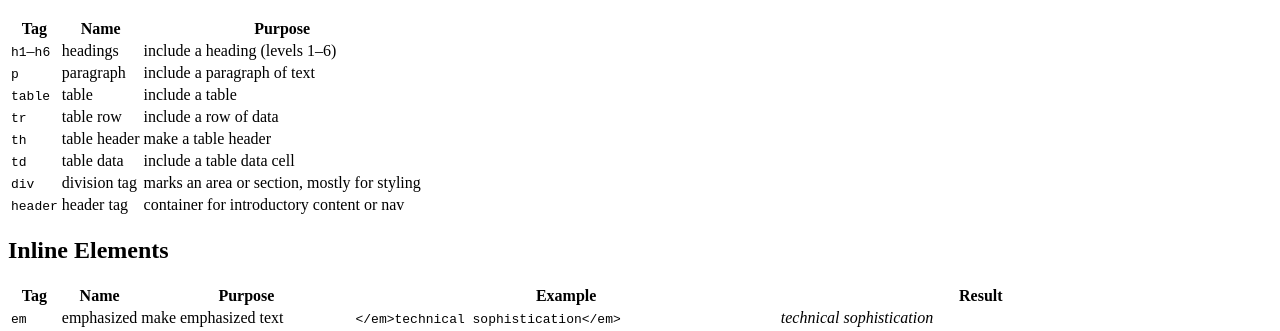
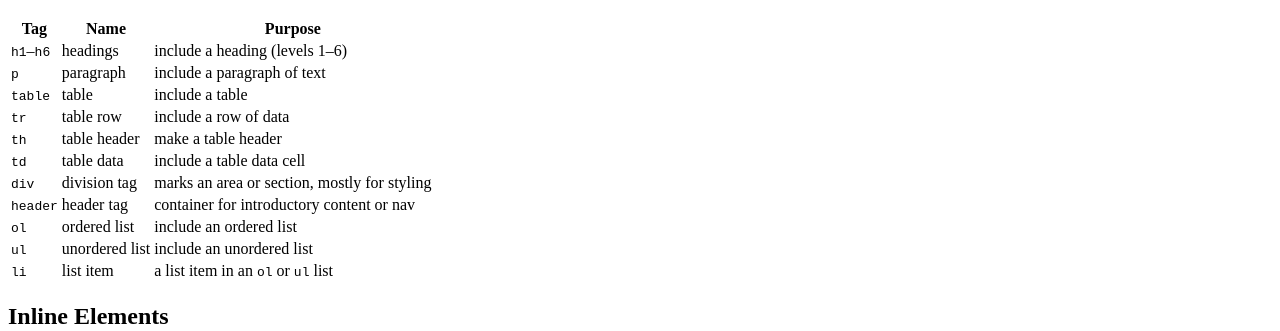
Before and after one commit to bitbybill/sample_website, a plain HTML site: page tags.html in a window 1280 px wide. Shown: the part 752-1083 px from the top of the page. Drawn offline with Linux system fonts and the light colour scheme.

Commit message:
Add tags to block list

```diff
--- a/tags.html
+++ b/tags.html
@@ -62,6 +62,22 @@
             <td>header tag</td>
             <td>container for introductory content or nav</td>
         </tr>
+        <tr>
+            <td><code>ol</code></td>
+            <td>ordered list</td>
+            <td>include an ordered list</td>
+        </tr>
+        <tr>
+            <td><code>ul</code></td>
+            <td>unordered list</td>
+            <td>include an unordered list</td>
+        </tr>
+        <tr>
+            <td><code>li</code></td>
+            <td>list item</td>
+            <td>a list item in an <code>ol</code> or <code>ul</code> list</td>
+        </tr>
+
     </table>
     <h2>Inline Elements</h2>
     <table>
```
